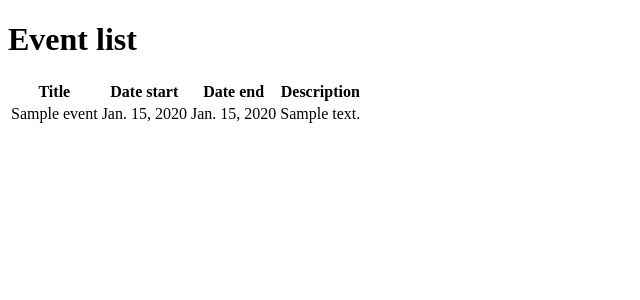
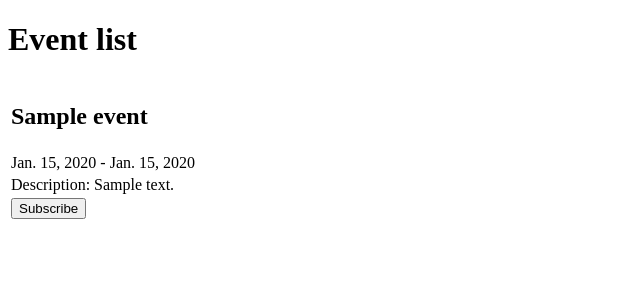
Before and after one commit to Roger2332/Projekt_Koncowy_SDA, a Django app: page /list_events/ in a window 1280 px wide. Shown: the top 300 px of the page, without its empty margins (0-640 px from the left). Run offline with Django 5.2, Linux system fonts and the light colour scheme; tables that the repository leaves empty hold one stand-in row (values such as "Sample post").

Commit message:
Dodanie testowego zapisywania sie na event w liscie eventow

```diff
--- a/evently/views.py
+++ b/evently/views.py
@@ -69,12 +69,17 @@ def search_event(request):
 
 
 @login_required
-def subscribe_view(request):
+def subscribe_view(request, event_id):
+    event = get_object_or_404(Event, id=event_id)
+
     if request.method == 'POST':
         form = SubscriptionForm(request.POST)
         if form.is_valid():
+            form.instance.user = request.user
+            form.instance.event = event
             form.save()
-            return redirect('index')
+            return redirect('list_events')
     else:
-        form = SubscriptionForm()
-    return render(request, 'subscribe.html', {'form': form})
+        form = SubscriptionForm(initial={'event': event})
+
+    return render(request, 'subscribe.html', {'form': form, 'event': event})
--- a/templates/event_list.html
+++ b/templates/event_list.html
@@ -1,26 +1,38 @@
-<!-- templates/event_list.html -->
 {% extends "base.html" %}
 
 {% block content %}
     <h1>Event list</h1>
     <table class="table">
-        <thead>
-        <tr>
-            <th>Title</th>
-            <th>Date start</th>
-            <th>Date end</th>
-            <th>Description</th>
-        </tr>
-        </thead>
         <tbody>
         {% for event in events %}
             <tr>
-                <td>{{ event.name }}</td>
-                <td>{{ event.start_at }}</td>
-                <td>{{ event.end_at }}</td>
-                <td>{{ event.description|slice:":50" }}</td>
+                <td><h2>{{ event.name }}</h2></td>
+            </tr>
+            <tr>
+                <td>{{ event.start_at }} - {{ event.end_at }}</td>
+            </tr>
+            <tr>
+                <td>Description: {{ event.description }}</td>
+            </tr>
+            <tr>
+                <td>
+                    <form id="subscribeForm{{ event.id }}" action="{% url 'subscribe_event' event.id %}" method="post" style="display: none;">
+                        {% csrf_token %}
+                    </form>
+                    <button type="button" class="btn btn-primary subscribe-btn" data-event-id="{{ event.id }}">Subscribe</button>
+                </td>
             </tr>
         {% endfor %}
         </tbody>
     </table>
+
+    <script>
+        document.querySelectorAll('.subscribe-btn').forEach(button => {
+            button.addEventListener('click', function() {
+                const eventId = this.getAttribute('data-event-id');
+                const formId = `#subscribeForm${eventId}`;
+                document.querySelector(formId).submit();
+            });
+        });
+    </script>
 {% endblock %}
```
